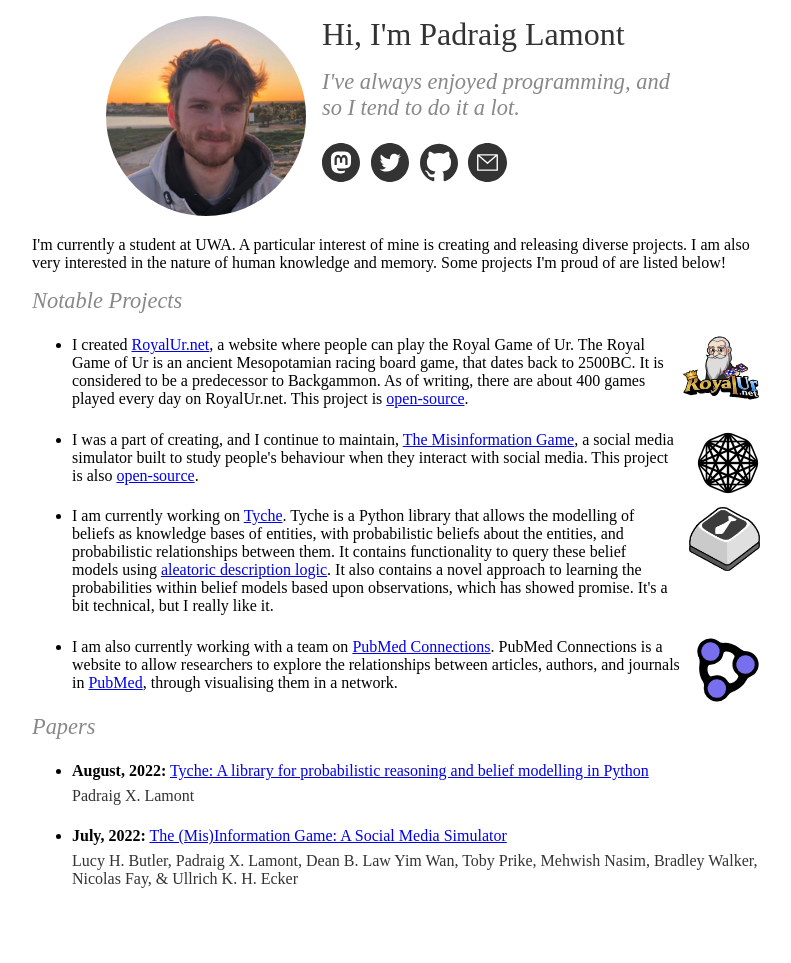
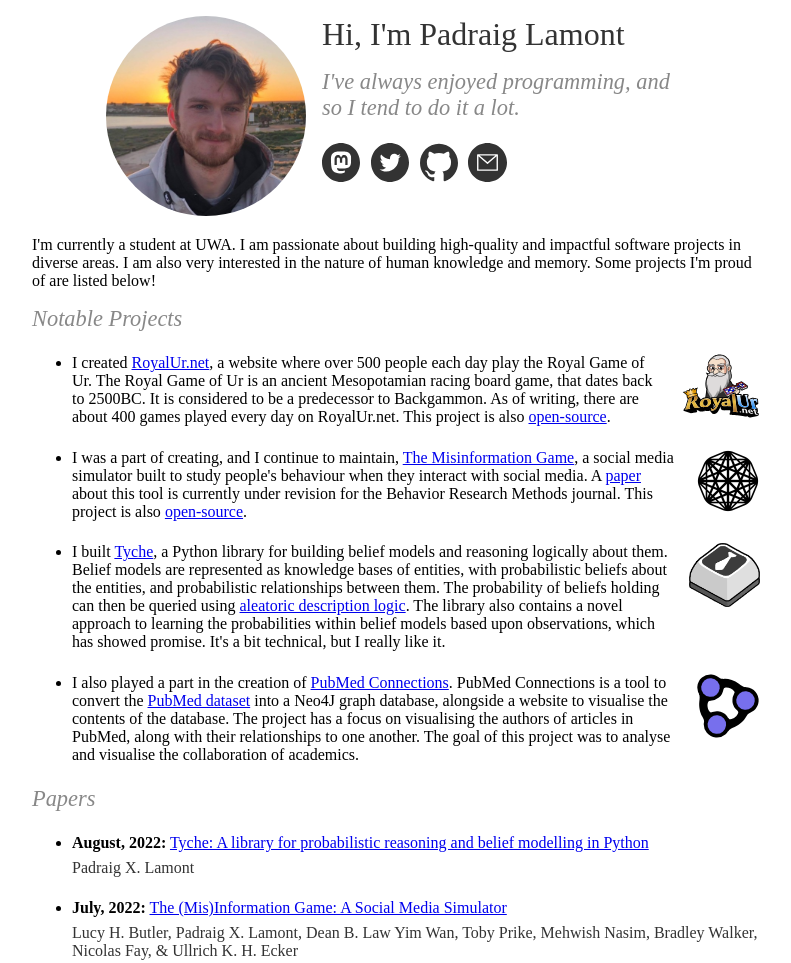
Before and after one commit to Sothatsit/sothatsit.github.io, a plain HTML site: page index.html in a window 1280 px wide. Shown: the top 963 px of the page, without its empty margins (244-1035 px from the left). Drawn offline with Linux system fonts and the light colour scheme.

Commit message:
Update descriptions

```diff
--- a/index.html
+++ b/index.html
@@ -141,9 +141,10 @@
         </div>
     </div>
     <p>
-        I'm currently a student at UWA. A particular interest of mine is creating
-        and releasing diverse projects. I am also very interested in the nature of human
-        knowledge and memory. Some projects I'm proud of are listed below!
+        I'm currently a student at UWA. I am passionate about building high-quality
+        and impactful software projects in diverse areas. I am also very interested
+        in the nature of human knowledge and memory. Some projects I'm proud of are
+        listed below!
     </p>
     <h2 id="projects">Notable Projects</h2>
     <ul>
@@ -155,11 +156,11 @@
                 </a>
 
                 I created <a href="https://royalur.net">RoyalUr.net</a>, a website where
-                people can play the Royal Game of Ur. The Royal Game of Ur is an ancient
-                Mesopotamian racing board game, that dates back to 2500BC. It is
-                considered to be a predecessor to Backgammon. As of writing, there
-                are about 400 games played every day on RoyalUr.net. This
-                project is <a href="https://github.com/Sothatsit/RoyalUrClient">open-source</a>.
+                over 500 people each day play the Royal Game of Ur. The Royal Game of Ur
+                is an ancient Mesopotamian racing board game, that dates back to 2500BC.
+                It is considered to be a predecessor to Backgammon. As of writing, there
+                are about 400 games played every day on RoyalUr.net. This project is also
+                <a href="https://github.com/Sothatsit/RoyalUrClient">open-source</a>.
             </div>
         </li>
 
@@ -172,8 +173,9 @@
                 I was a part of creating, and I continue to maintain,
                 <a href="https://themisinformationgame.github.io">The Misinformation Game</a>,
                 a social media simulator built to study people's behaviour when they
-                interact with social media.
-                This project is also
+                interact with social media. A <a href="https://psyarxiv.com/628wc/">paper</a>
+                about this tool is currently under revision for the Behavior Research Methods
+                journal. This project is also
                 <a href="https://github.com/TheMisinformationGame/MisinformationGame">open-source</a>.
             </div>
         </li>
@@ -185,16 +187,17 @@
                          width="256" height="231" />
                 </a>
 
-                I am currently working on
-                <a href="https://github.com/TycheLibrary/Tyche">Tyche</a>.
-                Tyche is a Python library that allows the modelling of
-                beliefs as knowledge bases of entities, with probabilistic beliefs
+                I built <a href="https://github.com/TycheLibrary/Tyche">Tyche</a>,
+                a Python library for building belief models and reasoning
+                logically about them. Belief models are represented as
+                knowledge bases of entities, with probabilistic beliefs
                 about the entities, and probabilistic relationships between them.
-                It contains functionality to query these belief models using
+                The probability of beliefs holding can then be queried using
                 <a href="https://arxiv.org/abs/2108.13036">aleatoric description logic</a>.
-                It also contains a novel approach to learning the probabilities within
-                belief models based upon observations, which has showed promise. It's a
-                bit technical, but I really like it.
+                The library also contains a novel approach to learning the
+                probabilities within belief models based upon observations,
+                which has showed promise. It's a bit technical, but I really
+                like it.
             </div>
         </li>
 
@@ -205,12 +208,15 @@
                          width="16" height="16" />
                 </a>
 
-                I am also currently working with a team on
+                I also played a part in the creation of
                 <a href="https://github.com/PubMedConnections/PubMedConnections">PubMed Connections</a>.
-                PubMed Connections is a website to allow researchers to explore the relationships
-                between articles, authors, and journals in
-                <a href="https://pubmed.ncbi.nlm.nih.gov/">PubMed</a>, through visualising
-                them in a network.
+                PubMed Connections is a tool to convert the
+                <a href="https://pubmed.ncbi.nlm.nih.gov/">PubMed dataset</a>
+                into a Neo4J graph database, alongside a website to visualise the
+                contents of the database. The project has a focus on visualising
+                the authors of articles in PubMed, along with their relationships
+                to one another. The goal of this project was to analyse and
+                visualise the collaboration of academics.
             </div>
         </li>
     </ul>
```
